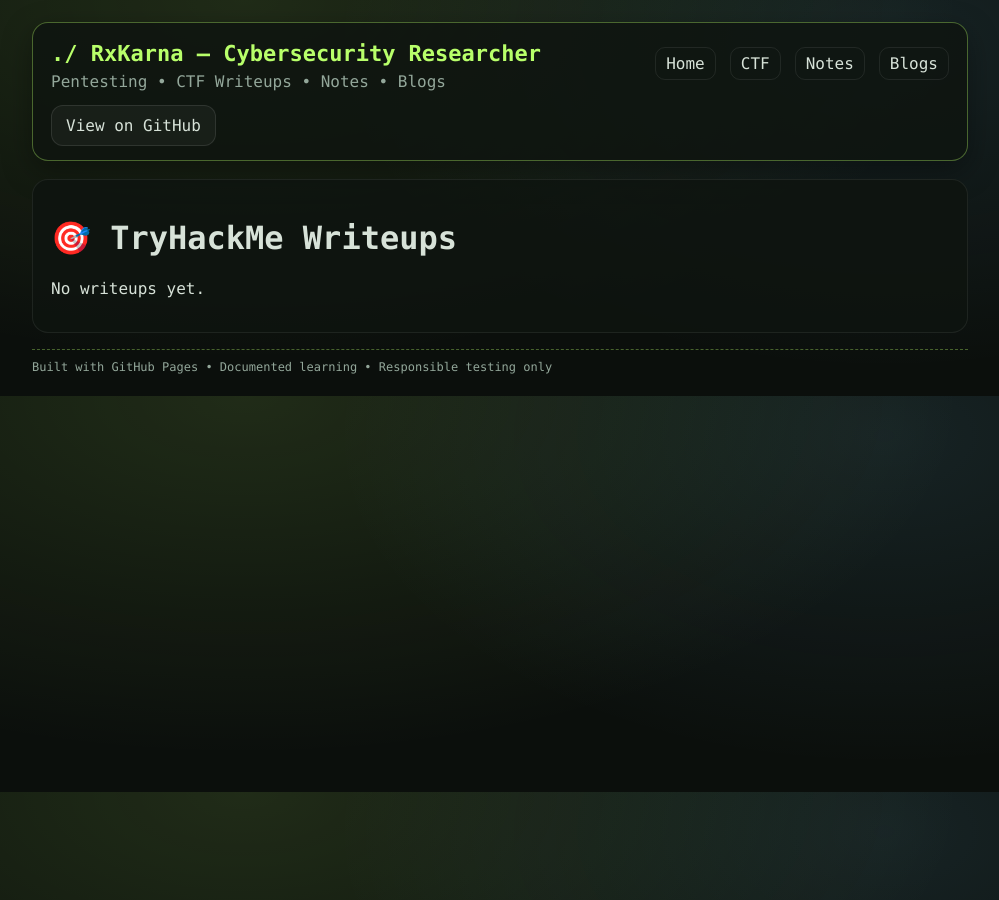
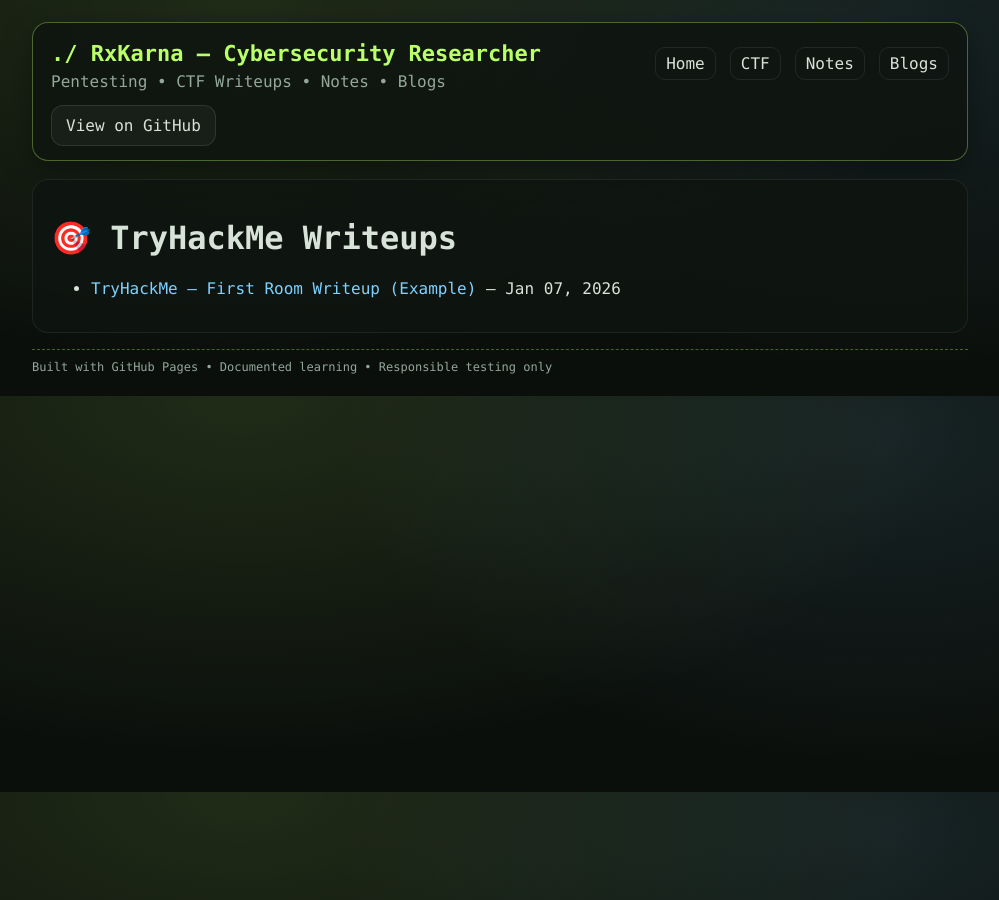
Before and after one commit to RxKarna/RxKarna.github.io, a Jekyll site: the page built from ctf/tryhackme/index.md, in a window 1280 px wide. Shown: the whole page, without its empty margins (140-1139 px from the left). Built offline with Jekyll 4.4.1, drawn with Linux system fonts in a browser that asks for light colours.

Commit message:
Update first-thm-writeup.md

````diff
--- a/_ctf/tryhackme/first-thm-writeup.md
+++ b/_ctf/tryhackme/first-thm-writeup.md
@@ -1,7 +1,3 @@
-
-## 17) `_ctf/tryhackme/first-thm-writeup.md`
-
-```md
 ---
 title: "TryHackMe — First Room Writeup (Example)"
 date: 2026-01-07
````
